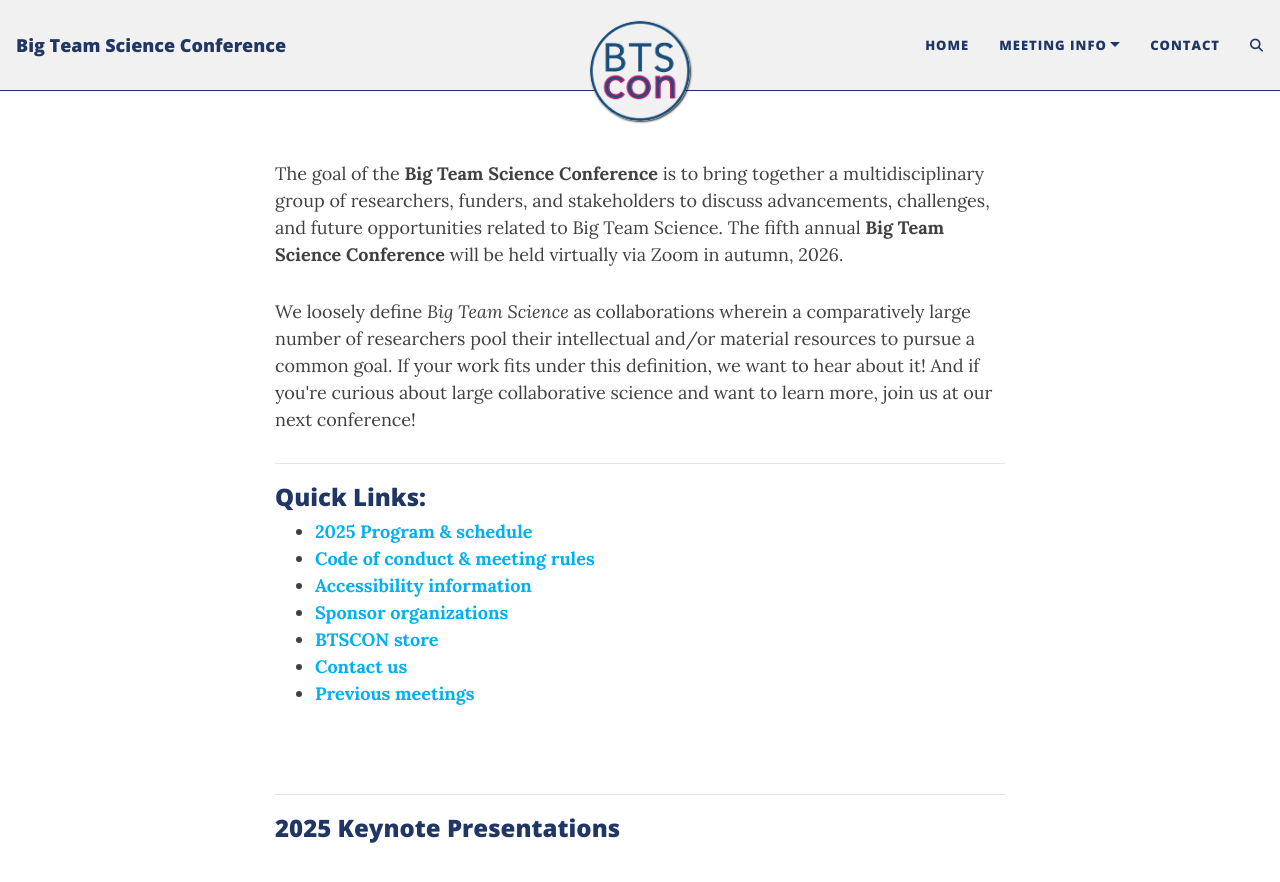
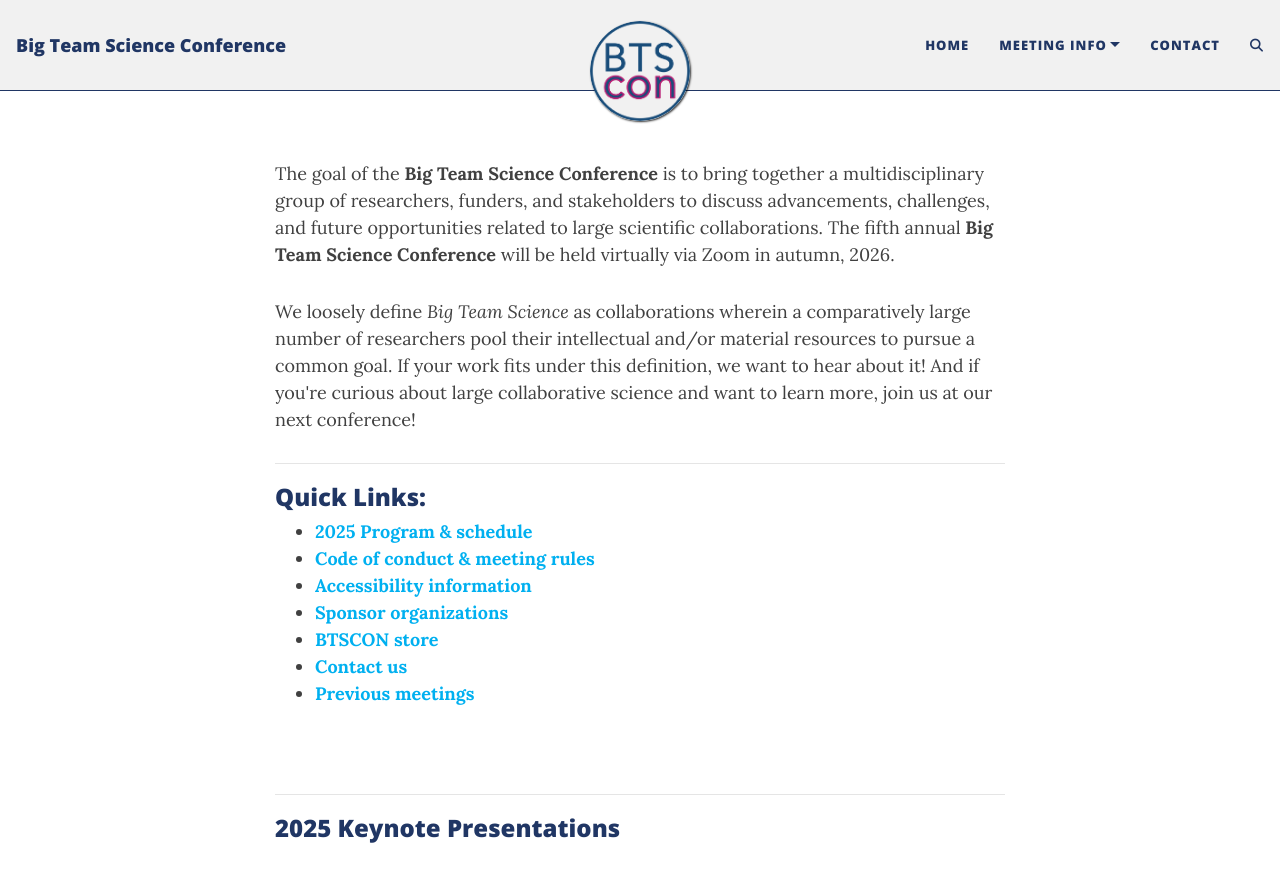
Before and after one commit to bigteamscienceconference/bigteamscienceconference.github.io, a Jekyll site: the page built from index.md, in a window 1280 px wide and 900 px high. Shown: the top 882 px of the window. Built offline with Jekyll 4.4.1, drawn with Linux system fonts in a browser that asks for light colours; comment, search, counter and statistics services are not loaded.

Commit message:
Update index.md

```diff
--- a/index.md
+++ b/index.md
@@ -6,7 +6,7 @@
 <img src="/assets/img/BTSCon2025_logo.png" alt="2025 Big Team Science Conference; hosted virtually" />
 -->
 
-<p>The goal of the <b>Big Team Science Conference</b> is to bring together a multidisciplinary group of researchers, funders, and stakeholders to discuss advancements, challenges, and future opportunities related to Big Team Science. The fifth annual <b>Big Team Science Conference</b> will be held virtually via Zoom in autumn, 2026.</p>
+<p>The goal of the <b>Big Team Science Conference</b> is to bring together a multidisciplinary group of researchers, funders, and stakeholders to discuss advancements, challenges, and future opportunities related to large scientific collaborations. The fifth annual <b>Big Team Science Conference</b> will be held virtually via Zoom in autumn, 2026.</p>
 
 <p>We loosely define <i>Big Team Science</i> as collaborations wherein a comparatively large number of researchers pool their intellectual and/or material resources to pursue a common goal. If your work fits under this definition, we want to hear about it! And if you're curious about large collaborative science and want to learn more, join us at our next conference!</p>
 
```
